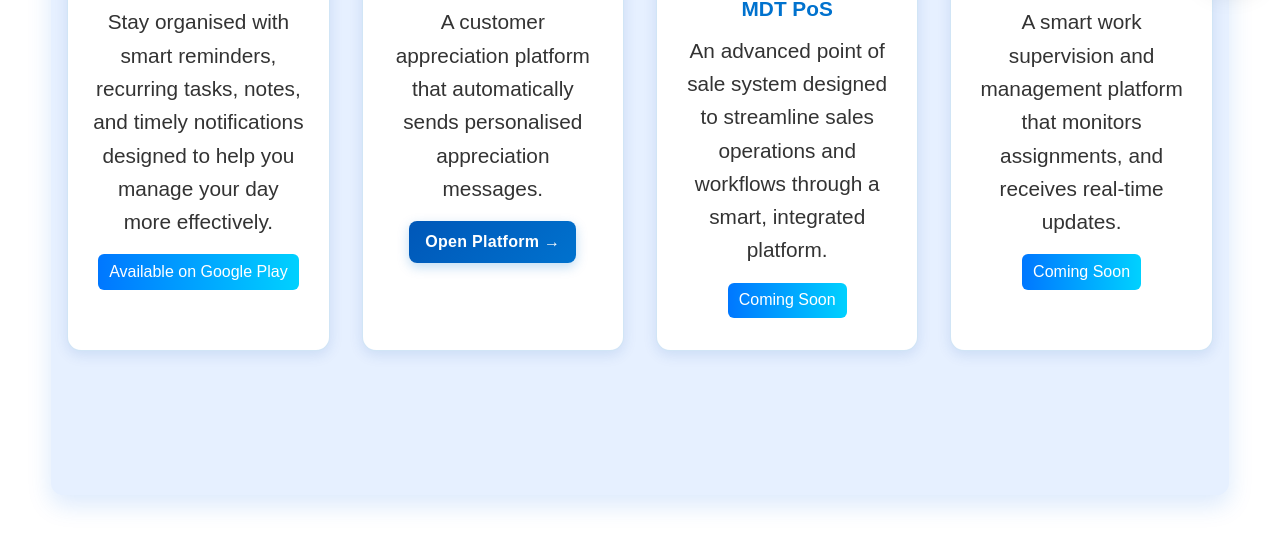
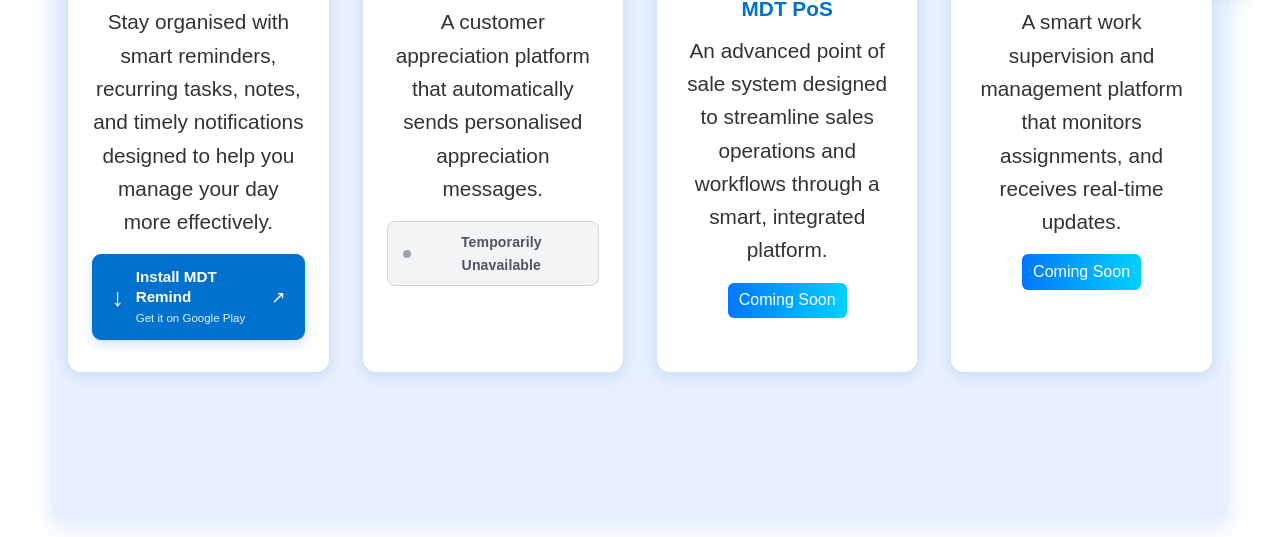
Before and after one commit to upgrade-square/mikrodtech-frontend, a plain HTML site: page products/index.html in a window 1280 px wide. Shown: the part 727-1264 px from the top of the page. Drawn offline with Linux system fonts and the light colour scheme.

Commit message:
MDT Install Button, Mikro-Mikrod & WhatsApp floating button number update

```diff
--- a/products/index.html
+++ b/products/index.html
@@ -79,7 +79,7 @@
 
 <!-- WhatsApp Floating Button -->
 <a
-    href="https://wa.me/254705826780?text=Hello%20MikrodTech,%20I%20would%20like%20to%20know%20more%20about%20your%20services."
+    href="https://wa.me/254769329029?text=Hello%20MikrodTech,%20I%20would%20like%20to%20know%20more%20about%20your%20services."
     class="whatsapp-btn"
     target="_blank"
     rel="noopener noreferrer"
@@ -124,20 +124,26 @@ Discover powerful digital products designed for productivity, cybersecurity, and
 Stay organised with smart reminders, recurring tasks, notes, and timely notifications designed to help you manage your day more effectively.
 </p>
 <a href="https://play.google.com/store/apps/details?id=com.yendor.mdtreminder"
-   class="coming-soon"
+   class="mdt-remind-install"
    target="_blank"
-   rel="noopener noreferrer">
-    Available on Google Play
+   rel="noopener noreferrer"
+   aria-label="Install MDT Remind from Google Play Store">
+
+    <span class="install-icon">↓</span>
+
+    <span class="install-text">
+        <strong>Install MDT Remind</strong>
+        <small>Get it on Google Play</small>
+    </span>
+
+    <span class="install-arrow">↗</span>
+
 </a>
 </article>
 
 
 <!-- MIKRODCAP -->
 <article class="product-card">
-            <a href="https://app.mikrodtech.co.ke"
-               target="_blank"
-               rel="noopener noreferrer"
-               style="text-decoration:none;color:inherit;display:block;">
 
     <img src="/images/mikrodcap.png"
          alt="MikrodCAP customer appreciation platform">
@@ -146,14 +152,16 @@ Stay organised with smart reminders, recurring tasks, notes, and timely notifica
 
     <p>
         A customer appreciation platform that automatically
-                    sends personalised appreciation messages.                </p>
+        sends personalised appreciation messages.
+    </p>
 
-                <span class="access-platform">
-                    Open Platform →
+    <span class="temporarily-unavailable">
+        <span class="status-dot"></span>
+        Temporarily Unavailable
     </span>
 
-            </a>
 </article>
+
 
 
         <!-- MDT POS -->
--- a/products/products.css
+++ b/products/products.css
@@ -685,3 +685,146 @@ body .contact p{
     font-size: 0.8rem;
   }
 }
+
+
+/* =====================================
+   MDT REMIND - GOOGLE PLAY INSTALL CTA
+===================================== */
+
+.product-card .mdt-remind-install {
+    display: inline-flex;
+    align-items: center;
+    justify-content: center;
+    gap: 12px;
+
+    width: fit-content;
+    max-width: 100%;
+
+    padding: 12px 18px;
+
+    background: #0072ce;
+    color: #ffffff;
+
+    border: 1px solid #0072ce;
+    border-radius: 9px;
+
+    text-decoration: none;
+
+    font-family: inherit;
+    cursor: pointer;
+
+    box-shadow: 0 4px 12px rgba(0, 114, 206, 0.20);
+
+    transition: background 0.25s ease,
+                box-shadow 0.25s ease,
+                transform 0.25s ease;
+}
+
+/* Download icon */
+.mdt-remind-install .install-icon {
+    font-size: 25px;
+    font-weight: 600;
+    line-height: 1;
+}
+
+/* Button text */
+.mdt-remind-install .install-text {
+    display: flex;
+    flex-direction: column;
+    align-items: flex-start;
+    text-align: left;
+    gap: 2px;
+}
+
+.mdt-remind-install .install-text strong {
+    font-size: 0.95rem;
+    font-weight: 650;
+    line-height: 1.3;
+}
+
+.mdt-remind-install .install-text small {
+    font-size: 0.72rem;
+    font-weight: 400;
+    opacity: 0.9;
+}
+
+/* External link indicator */
+.mdt-remind-install .install-arrow {
+    font-size: 17px;
+    margin-left: 4px;
+}
+
+/* Hover affordance */
+.product-card .mdt-remind-install:hover {
+    background: #005da8;
+    border-color: #005da8;
+
+    transform: translateY(-3px);
+
+    box-shadow: 0 7px 18px rgba(0, 114, 206, 0.30);
+}
+
+/* Keyboard accessibility */
+.mdt-remind-install:focus-visible {
+    outline: 3px solid #80c5ff;
+    outline-offset: 4px;
+}
+
+/* Mobile */
+@media (max-width: 768px) {
+    .product-card .mdt-remind-install {
+        padding: 8px 12px;
+        gap: 8px;
+    }
+
+    .mdt-remind-install .install-icon {
+        font-size: 21px;
+    }
+
+    .mdt-remind-install .install-text strong {
+        font-size: 0.78rem;
+    }
+
+    .mdt-remind-install .install-text small {
+        font-size: 0.64rem;
+    }
+
+    .mdt-remind-install .install-arrow {
+        font-size: 15px;
+    }
+}
+
+/* =====================================
+   TEMPORARILY UNAVAILABLE STATUS
+===================================== */
+
+.product-card .temporarily-unavailable {
+    display: inline-flex;
+    align-items: center;
+    justify-content: center;
+    gap: 9px;
+
+    padding: 9px 15px;
+
+    background: #f3f4f6;
+    color: #4b5563;
+
+    border: 1px solid #d1d5db;
+    border-radius: 8px;
+
+    font-size: 0.88rem;
+    font-weight: 600;
+    letter-spacing: 0.1px;
+
+    cursor: default;
+}
+
+.temporarily-unavailable .status-dot {
+    width: 8px;
+    height: 8px;
+
+    background: #9ca3af;
+    border-radius: 50%;
+
+    flex-shrink: 0;
+}
```
Also changed, not shown: about/index.html (+2 -2 lines), contact/index.html (+1 -1 lines), cybersecurity/index.html (+1 -1 lines), iot/index.html (+1 -1 lines), services/index.html (+1 -1 lines), software/index.html (+1 -1 lines), tools/index.html (+1 -1 lines). Lines whose indentation alone changed are shown as unchanged.
